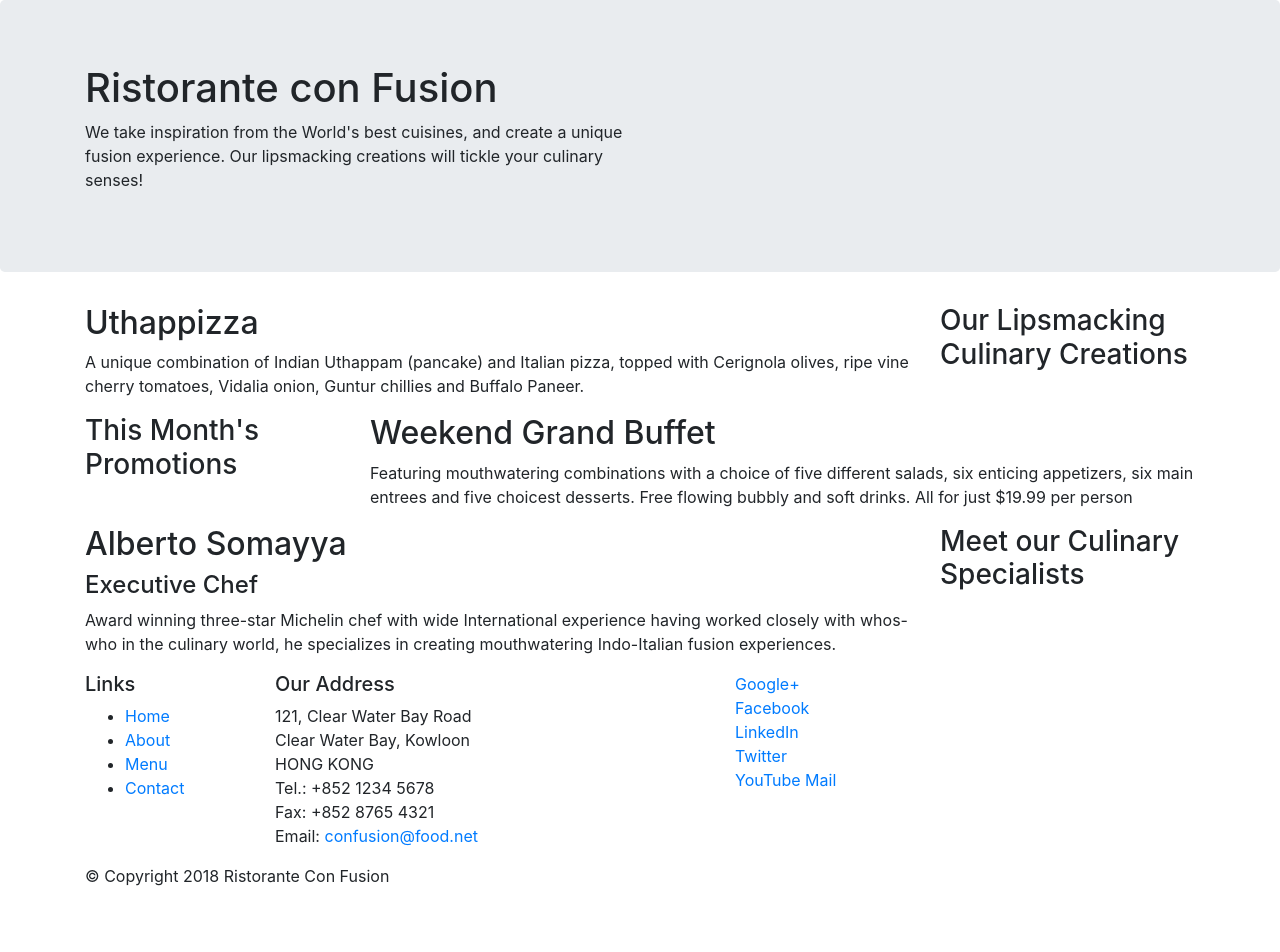
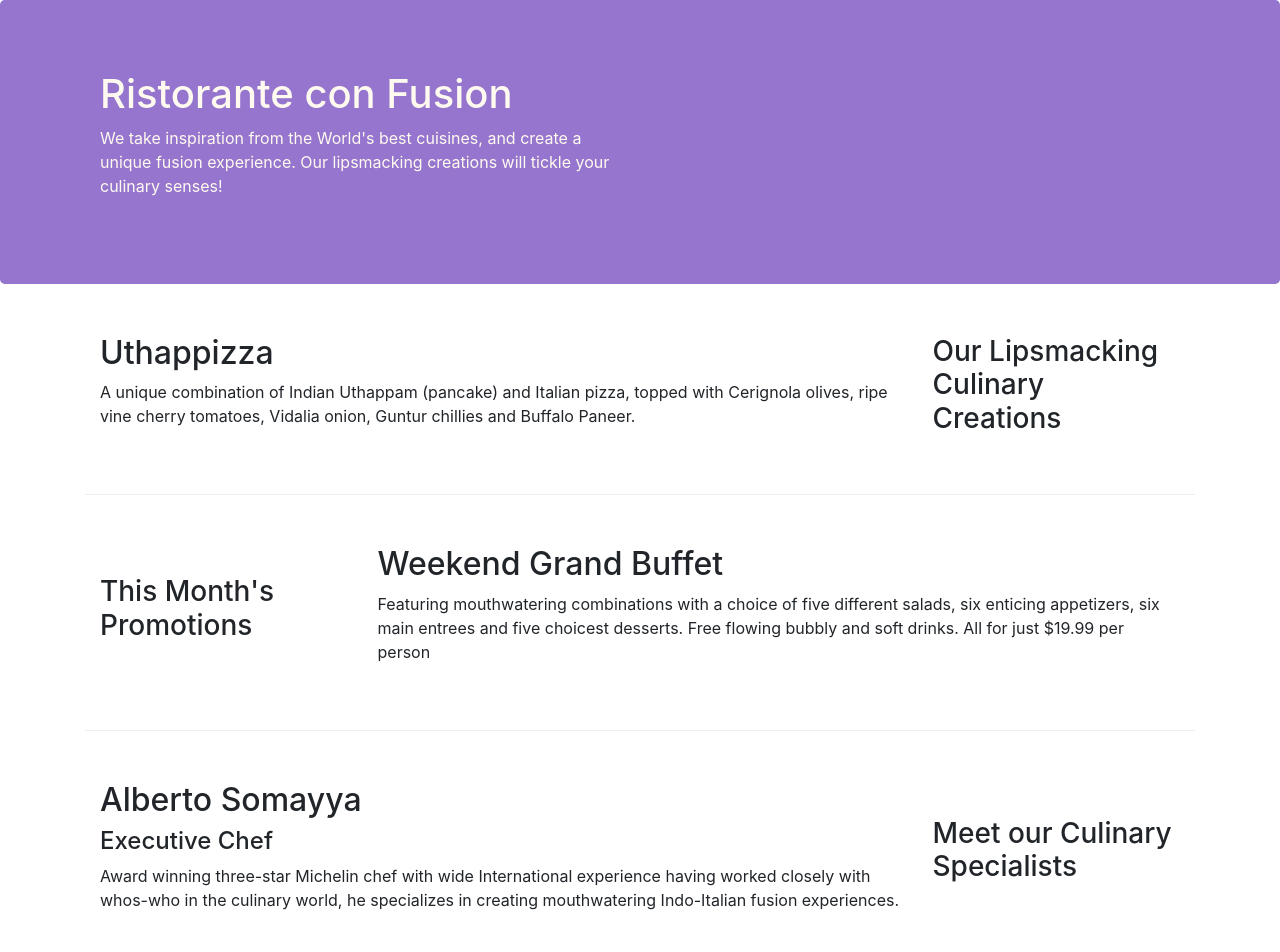
Before and after one commit to zaharsm/restaurant, a website: page index.html in a window 1280 px wide. Shown: the top 952 px of the page. Before the commit the page ends 904 px from the top, so only its background shows below. Drawn offline with nearby package versions, Linux system fonts and the light colour scheme.

Commit message:
second commit

```diff
--- /dev/null
+++ b/css/styles.css
@@ -0,0 +1,30 @@
+.row-header{
+    margin: 0px auto;
+    padding:0px;
+}
+
+.row-content{
+    margin:0px auto;
+    padding: 50px 0;
+    border-bottom: 1px ridge;
+    min-width: 400px;
+}
+
+.footer{
+    background-color: #D1C4E9;
+    margin: 0px auto;
+    padding: 20px 0px;
+}
+
+.jumbotron{
+    padding: 70px 30px;
+    margin: 0px auto;
+    background: #9575cd;
+    color: floralwhite;
+}
+
+.address{
+    font-size: 80%;
+    margin: 0px;
+    color: #0f0f0f;
+}
--- a/index.html
+++ b/index.html
@@ -14,13 +14,15 @@
       rel="stylesheet"
       href="node_modules/bootstrap/dist/css/bootstrap.min.css"
     />
+
+    <link rel="stylesheet" href="css/styles.css" />
     <title>Ristorante Con Fusion</title>
   </head>
 
   <body>
     <header class="jumbotron">
       <div class="container">
-        <div class="row">
+        <div class="row row-header">
           <div class="col-12 col-sm-6">
             <h1>Ristorante con Fusion</h1>
             <p>
@@ -35,7 +37,7 @@
     </header>
 
     <div class="container">
-      <div class="row">
+      <div class="row row-content align-items-center">
         <div class="col-12 col-sm-4 order-sm-last col-md-3">
           <h3>Our Lipsmacking Culinary Creations</h3>
         </div>
@@ -49,7 +51,7 @@
         </div>
       </div>
 
-      <div class="row">
+      <div class="row row-content align-items-center">
         <div class="col-12 col-sm-4 col-md-3">
           <h3>This Month's Promotions</h3>
         </div>
@@ -64,7 +66,7 @@
         </div>
       </div>
 
-      <div class="row">
+      <div class="row row-content align-items-center">
         <div class="col-12 col-sm-4 order-sm-last col-md-3">
           <h3>Meet our Culinary Specialists</h3>
         </div>
@@ -81,12 +83,12 @@
       </div>
     </div>
 
-    <footer>
+    <footer class="footer">
       <div class="container">
         <div class="row">
-          <div class="col-4 col-sm-2">
+          <div class="col-4 offset-1 col-sm-2">
             <h5>Links</h5>
-            <ul>
+            <ul class="list-unstyled">
               <li><a href="#">Home</a></li>
               <li><a href="#">About</a></li>
               <li><a href="#">Menu</a></li>
@@ -104,8 +106,8 @@
               Email: <a href="mailto:confusion@food.net">confusion@food.net</a>
             </address>
           </div>
-          <div class="row">
-            <div class="col-12 col-sm-4">
+          <div class="row address text-center">
+            <div class="col-12 col-sm-4 align-self-center">
               <a href="http://google.com/+">Google+</a>
               <a href="http://www.facebook.com/profile.php?id=">Facebook</a>
               <a href="http://www.linkedin.com/in/">LinkedIn</a>
@@ -115,7 +117,7 @@
             </div>
           </div>
         </div>
-        <div class="row">
+        <div class="row justify-content-center">
           <div class="col-auto">
             <p>© Copyright 2018 Ristorante Con Fusion</p>
           </div>
```
